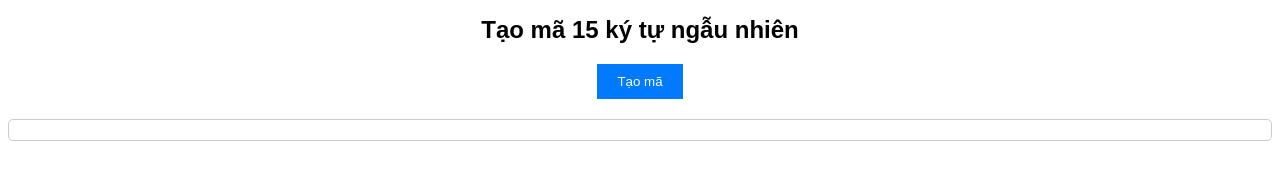
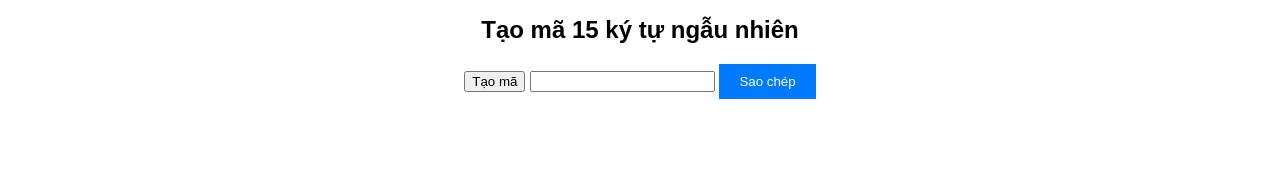
Before and after one commit to devvd25/randomuser, a plain HTML site: page index.html in a window 1280 px wide. Drawn offline with Linux system fonts and the light colour scheme.

Commit message:
Update index.html

```diff
--- a/index.html
+++ b/index.html
@@ -8,8 +8,11 @@
 </head>
 <body>
     <h1>Tạo mã 15 ký tự ngẫu nhiên</h1>
-    <button onclick="generateCode()">Tạo mã</button>
-    <div id="code-display"></div>
+    <div class="container">
+        <input type="button" id="btnGenerate" value="Tạo mã">
+        <input type="text" id="generatedCode" readonly>
+        <button id="btnCopy">Sao chép</button>
+    </div>
 
     <script src="script.js"></script>
 </body>
```
